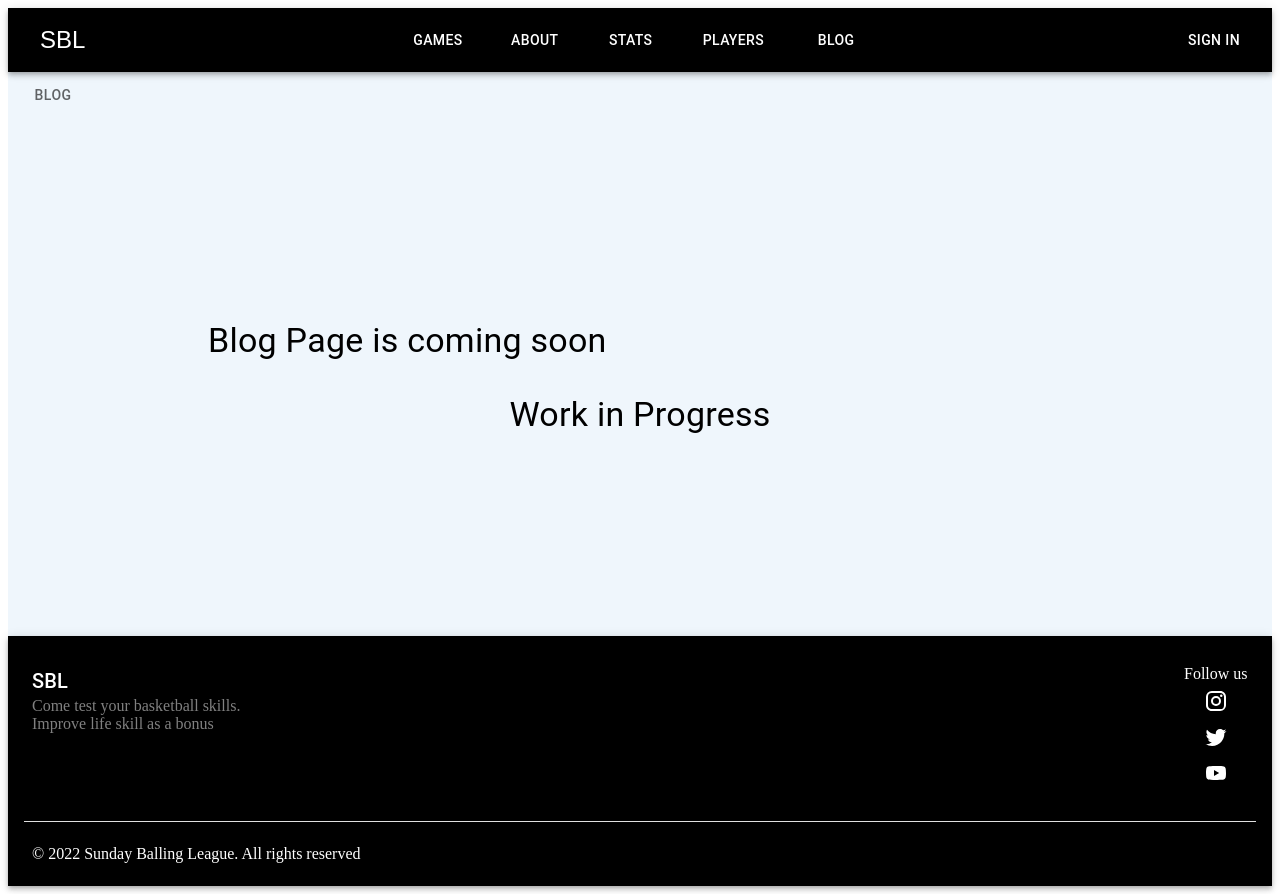
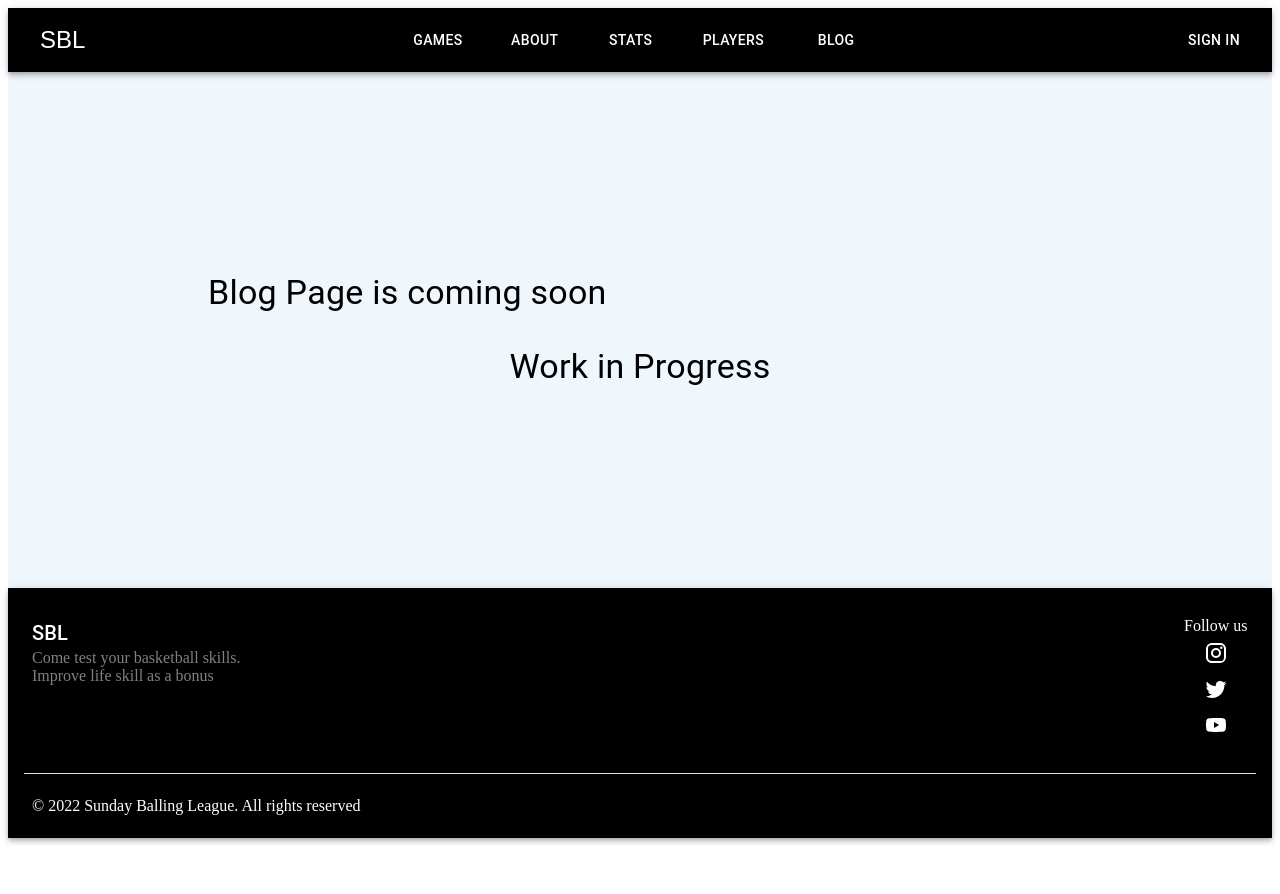
Before and after one commit to walethesolution/SBL, a React (Create React App) app in the folder sbl-frontend/: page /blog in a window 1280 px wide. After the commit the page ends 846 px from the top, so only its background shows below. Built offline with nearby package versions, Linux system fonts and the light colour scheme.

Commit message:
Remove Tabs from Blog page

```diff
--- a/sbl-frontend/src/components/blog/index.tsx
+++ b/sbl-frontend/src/components/blog/index.tsx
@@ -3,9 +3,6 @@ import { Box, Grid, Typography, Tabs, Tab } from "@mui/material";
 export default function Blog() {
   return (
     <Box>
-      <Tabs style={{ backgroundColor: "background.paper" }}>
-        <Tab value="0" label="Blog" />
-      </Tabs>
       <Box sx={{ margin: 25 }}>
         <Grid
           container
```
